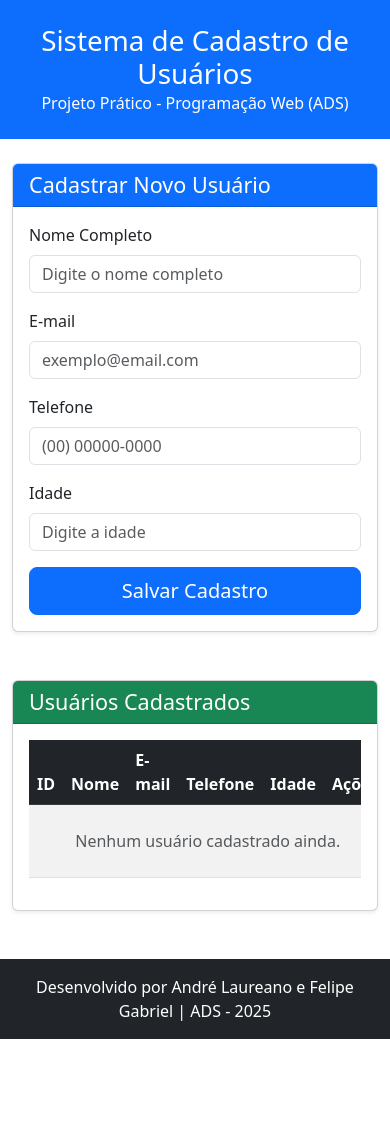
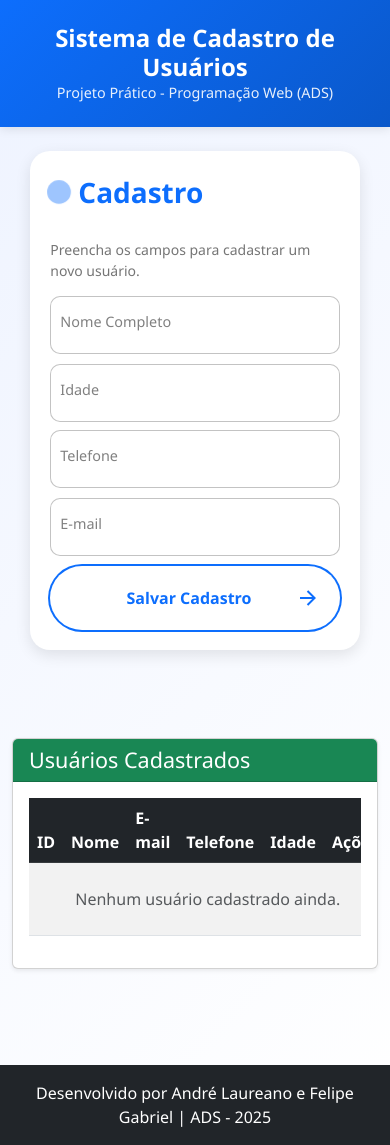
Before and after one commit to andresllvh/projeto-cadastro-php, a PHP site: page / in a window 390 px wide. Before the commit the page ends 1039 px from the top, so only its background shows below. Run offline with PHP 8.4, Linux system fonts and the light colour scheme.

Commit message:
Refatora estilos e estrutura do formulário de cadastro, adiciona animações e melhora responsividade

```diff
--- a/css/style.css
+++ b/css/style.css
@@ -1,149 +1,214 @@
-/*
-Estilos criados por André Laureano
-Projejeto Prático - Progranação Web
-Sistema de Cadastro de Usuários
-*/
-
-/* Reset básico */
+/* ---------- RESET ---------- */
 * {
   margin: 0;
   padding: 0;
   box-sizing: border-box;
 }
 
-body{
-    font-family: 'Segoe UI', Tahoma, sans-serif;
-    background-color: #f8f9fa;
+body {
+  font-family: 'Segoe UI', Tahoma, Geneva, Verdana, sans-serif;
+  background: linear-gradient(135deg, #eef3ff 0%, #ffffff 100%);
   min-height: 100vh;
-    display:flex;
+  display: flex;
   flex-direction: column;
 }
 
-/*Cabeçalho */
-header{
-    background: linear-gradient(135deg), #0d6efd, #0a58ca;
-    box-shadow: 0 2px 10px rgba(0,0,0,0.1);
+/* ---------- CABEÇALHO ---------- */
+header {
+  background: linear-gradient(135deg, #0d6efd, #0a58ca);
+  box-shadow: 0 2px 10px rgba(0, 0, 0, 0.1);
 }
 
-header h1{
+header h1 {
   font-size: 2rem;
   font-weight: 600;
 }
 
-header p{
+header p {
   font-size: 0.9rem;
   opacity: 0.9;
 }
 
-/* Conteúdo Principal */
-main {
-    flex: 1;
-    padding-top: 2rem;
-    padding-bottom: 2rem;
+/* ---------- FORMULÁRIO ---------- */
+.form {
+  display: flex;
+  flex-direction: column;
+  gap: 10px;
+  max-width: 400px;
+  width: 100%;
+  background-color: #fff;
+  padding: 25px 30px;
+  border-radius: 20px;
+  box-shadow: 0 5px 15px rgba(0, 0, 0, 0.1);
+  transition: transform 0.3s ease;
 }
 
-/*Cards*/
-.card{
-    border: none;
-    border-radius: 10px;
-    overflow: hidden;
-    animation: fadeIn 0.4s ease-in;
+.form:hover {
+  transform: translateY(-5px);
 }
 
-.card-header{
-    border-bottom: none;
+.title {
+  font-size: 28px;
+  color: #0d6efd;
+  font-weight: 600;
+  display: flex;
+  align-items: center;
+  gap: 10px;
 }
 
-.card-body{
-    padding: 2rem;
+.title::before {
+  content: "";
+  width: 18px;
+  height: 18px;
+  border-radius: 50%;
+  background-color: #0d6efd;
+  animation: pulse 1s linear infinite;
 }
 
-/* Formulário */
-#formCadastro .form-label{
-    font-weight: 500;
-    color: #495057;
+.message {
+  color: rgba(88, 87, 87, 0.822);
+  font-size: 14px;
+  margin-bottom: 5px;
 }
 
-#formCadastro .form-control{
-    border-radius: 8px;
-    border: 1px solid #ced4da;
-    padding: 0,75rem;
-    transition: all;
+/* Flex: Idade e Telefone */
+.flex {
+  display: flex;
+  width: 100%;
+  gap: 8px;
 }
 
-#formCadastro .form-control:focus{
-    border-color: #0d6efd;
-    box-shadow: 0 0 0 0.2rem rgba(13,110,253,0.2);
+.form label {
+  position: relative;
+  width: 100%;
 }
 
-#formCadastro .btn-primary{
-    border-radius: 8px;
-    padding: 0.75rem;
-    font-size: 1rem;
-    font-weight:500;
+.input {
+  width: 100%;
+  padding: 12px 10px 20px 10px;
+  border: 1px solid rgba(105, 105, 105, 0.397);
+  border-radius: 10px;
+  outline: 0;
+  transition: 0.3s ease;
 }
 
-#formCadastro .btn-primary:hover{
-    background-color: #0a58ca;
-    transform: translateY(-2px);
+.input + span {
+  position: absolute;
+  left: 10px;
+  top: 15px;
+  color: gray;
+  font-size: 0.9em;
+  transition: 0.3s ease;
 }
 
-/* Tabela */
-.table-responsive{
-    border-radius: 8px;
-    overflow: hidden;
+.input:focus + span,
+.input:valid + span {
+  top: 30px;
+  font-size: 0.7em;
+  font-weight: 600;
+  color: #0d6efd;
 }
 
-.table-hover tbody tr:hover{
-    background-color: rgba(13, 110, 253, 0.05);
-    cursor: pointer;
+@keyframes pulse {
+  from { transform: scale(0.9); opacity: 1; }
+  to { transform: scale(1.6); opacity: 0; }
 }
 
-/* Botões de acão */
-.btn-sm{
-    border-radius: 6px;
-    padding: 0.4rem 0.8rem;
-    font-size: 0.85rem;
-    margin: 0 0.2rem;
+/* ---------- BOTÃO ANIMADO ---------- */
+.animated-button {
+  position: relative;
+  display: flex;
+  align-items: center;
+  justify-content: center;
+  gap: 4px;
+  padding: 16px 36px;
+  border: 4px solid transparent;
+  background-color: inherit;
+  border-radius: 100px;
+  font-weight: 600;
+  color: #0d6efd;
+  box-shadow: 0 0 0 2px #0d6efd;
+  cursor: pointer;
+  overflow: hidden;
+  transition: all 0.6s cubic-bezier(0.23, 1, 0.32, 1);
 }
 
-/* Rodapé */
-footer{
+.animated-button svg {
+  position: absolute;
+  width: 24px;
+  fill: #0d6efd;
+  z-index: 9;
+  transition: all 0.8s cubic-bezier(0.23, 1, 0.32, 1);
+}
+
+.animated-button .arr-1 { right: 16px; }
+.animated-button .arr-2 { left: -25%; }
+
+.animated-button .circle {
+  position: absolute;
+  top: 50%;
+  left: 50%;
+  transform: translate(-50%, -50%);
+  width: 20px;
+  height: 20px;
+  background-color: #0d6efd;
+  border-radius: 50%;
+  opacity: 0;
+  transition: all 0.8s cubic-bezier(0.23, 1, 0.32, 1);
+}
+
+.animated-button .text {
+  position: relative;
+  z-index: 1;
+  transform: translateX(-6px);
+  transition: transform 0.4s ease, opacity 0.4s ease;
+}
+
+.animated-button:hover {
+  box-shadow: 0 0 0 12px transparent;
+  color: #212121;
+  border-radius: 12px;
+}
+
+.animated-button:hover .arr-1 { right: -25%; }
+.animated-button:hover .arr-2 { left: 16px; }
+
+.animated-button:hover .text {
+  transform: translateX(6px);
+  opacity: 1; /* mantém o texto visível */
+}
+
+.animated-button:hover .circle {
+  width: 220px;
+  height: 220px;
+  opacity: 1;
+}
+
+/* ---------- TABELA ---------- */
+main {
+  display: flex;
+  flex-direction: column;
+  align-items: center;
+  gap: 40px;
+}
+
+.card {
+  width: 100%;
+  max-width: 900px;
+}
+
+/* ---------- RODAPÉ ---------- */
+footer {
   background-color: #212529;
+  color: #fff;
+  text-align: center;
+  padding: 1rem;
   margin-top: auto;
 }
 
-footer p{
-    font-size: 0.9rem;
+/* ---------- RESPONSIVIDADE ---------- */
+@media (max-width: 768px) {
+  header h1 { font-size: 1.5rem; }
+  .form { width: 90%; padding: 20px; }
+  .flex { flex-direction: column; }
 }
-
-/* Animação simples */
-@keyframes fadeIn {
-    from {
-        opacity: 0;
-        transform: translateY(20px);
-    }
-    to {
-        opacity: 1;
-        transform: translateY(0);
-    }
-}
-
-/* Responsividade */
-@media (max-width: 768px){
-    header h1{
-        font-size: 1.5rem;
-    }
-
-    .card-body{
-        padding: 1rem;
-    }
-
-    #formCadastro .btn-primary{
-        width: 100%;
-    }
-
-    .table{
-        font-size: 0.9rem;
-    }
-}
--- a/index.php
+++ b/index.php
@@ -2,7 +2,6 @@
     Projeto Prático - Programação Web
     Sistema de Cadastro de Usuários
     Desenvolvido por: André Laureano e Felipe Gabriel
-        Este arquivo contém a interface principal do sistema (formulário e listagem)
 -->
 
 <!DOCTYPE html>
@@ -12,68 +11,72 @@
     <meta name="viewport" content="width=device-width, initial-scale=1.0">
     <title>Sistema de Cadastro de Usuários</title>
 
+    <!-- Bootstrap -->
     <link href="https://cdn.jsdelivr.net/npm/bootstrap@5.3.0/dist/css/bootstrap.min.css" rel="stylesheet">
-        <link rel="stylesheet" href="styles.css">
+
+    <!-- CSS Personalizado -->
+    <link rel="stylesheet" href="css/style.css">
 </head>
 <body>
 
+    <!-- Cabeçalho -->
     <header class="bg-primary text-white text-center py-4 mb-4">
         <div>
-            <h1 class= "mb-0">Sistema de Cadastro de Usuários</h1>
+            <h1 class="mb-0">Sistema de Cadastro de Usuários</h1>
             <p class="mb-0">Projeto Prático - Programação Web (ADS)</p>
         </div>
     </header>
 
     <!-- Conteúdo principal -->
-    <main class="container">
+    <main class="container d-flex flex-column align-items-center">
 
-        <!-- Formulário de Cadastro -->
-        <section class="card shadow-sm mb-5">
-            <div class="card-header bg-primary text-white">
-                <h2 class="h4 mb-0">Cadastrar Novo Usuário</h2>
-            </div>
+        <!-- Formulário Animado -->
+        <form class="form" action="php/inserir.php" method="POST">
+            <p class="title">Cadastro</p>
+            <p class="message">Preencha os campos para cadastrar um novo usuário.</p>
 
-            <div class="card-body">
-                <form action="php/inserir.php" method="POST" id="formCadastro">
+            <!-- Campo Nome Completo -->
+            <label>
+                <input required type="text" class="input" name="nome">
+                <span>Nome Completo</span>
+            </label>
 
-                    <!-- Campo Nome -->
-                    <div class="mb-3">
-                        <label for="nome" class="form-label">Nome Completo</label>
-                        <input type="text" class="form-control" id="nome" name="nome" required placeholder="Digite o nome completo">
+            <!-- Campos Idade e Telefone lado a lado -->
+            <div class="flex">
+                <label>
+                    <input required type="number" class="input" name="idade" min="1" max="120">
+                    <span>Idade</span>
+                </label>
+                <label>
+                    <input required type="tel" class="input" name="telefone">
+                    <span>Telefone</span>
+                </label>
             </div>
 
             <!-- Campo E-mail -->
-                    <div class="mb-3">
-                        <label for="email" class="form-label">E-mail</label>
-                        <input type="email" class="form-control" id="email" name="email" required placeholder="exemplo@email.com">
-                    </div>
+            <label>
+                <input required type="email" class="input" name="email">
+                <span>E-mail</span>
+            </label>
 
-                    <!-- Campo Telefone -->
-                    <div class="mb-3">
-                        <label for="telefone" class="form-label">Telefone</label>
-                        <input type="tel" class="form-control" id="telefone" name="telefone" required placeholder="(00) 00000-0000">
-                    </div>
+            <!-- Botão animado -->
+            <button type="submit" class="animated-button">
+                <svg viewBox="0 0 24 24" class="arr-2" xmlns="http://www.w3.org/2000/svg">
+                    <path d="M16.1716 10.9999L10.8076 5.63589L12.2218 4.22168L20 11.9999L12.2218 19.778L10.8076 18.3638L16.1716 12.9999H4V10.9999H16.1716Z"></path>
+                </svg>
+                <span class="text">Salvar Cadastro</span>
+                <span class="circle"></span>
+                <svg viewBox="0 0 24 24" class="arr-1" xmlns="http://www.w3.org/2000/svg">
+                    <path d="M16.1716 10.9999L10.8076 5.63589L12.2218 4.22168L20 11.9999L12.2218 19.778L10.8076 18.3638L16.1716 12.9999H4V10.9999H16.1716Z"></path>
+                </svg>
+            </button>
+        </form>
 
-                    <!-- Campo Idade -->
-                    <div class="mb-3">
-                        <label for="idade" class="form-label">Idade</label>
-                        <input type="number" class="form-control" id="idade" name="idade" min="1" max="120" required placeholder="Digite a idade">
-                    </div>
-
-                    <!-- Botão de envio -->
-                    <div class="d-grid">
-                        <button type="submit" class="btn btn-primary btn-lg">Salvar Cadastro</button>
-                    </div>
-                </form>
-            </div>
-            </section>
-
-            <!-- Tabela de usuários cadastrados -->
-        <section class="card shadow-sm mb-5">
+        <!-- Tabela de Usuários -->
+        <section class="card shadow-sm mb-5 mt-5 w-100">
             <div class="card-header bg-success text-white">
                 <h2 class="h4 mb-0">Usuários Cadastrados</h2>
             </div>
-
             <div class="card-body">
                 <div class="table-responsive">
                     <table class="table table-striped table-hover">
@@ -88,7 +91,6 @@
                             </tr>
                         </thead>
                         <tbody>
-                            <!-- Aqui serão exibidos os usuários cadastrados que vêm do banco -->
                             <tr>
                                 <td colspan="6" class="text-center text-muted py-4">
                                     Nenhum usuário cadastrado ainda.
@@ -103,13 +105,12 @@
     </main>
 
     <!-- Rodapé -->
-    <footer class="bg-dark text-white text-center py-3 mt-5">
+    <footer class="bg-dark text-white text-center py-3 mt-5 w-100">
         <div class="container">
-            <p class= "mb-0">Desenvolvido por André Laureano e Felipe Gabriel | ADS - 2025</p>
+            <p class="mb-0">Desenvolvido por André Laureano e Felipe Gabriel | ADS - 2025</p>
         </div>
     </footer>
 
-    <!--Bootstrap JS-->
     <script src="https://cdn.jsdelivr.net/npm/bootstrap@5.3.0/dist/js/bootstrap.bundle.min.js"></script>
 </body>
 </html>
```
Lines whose indentation alone changed are shown as unchanged.
